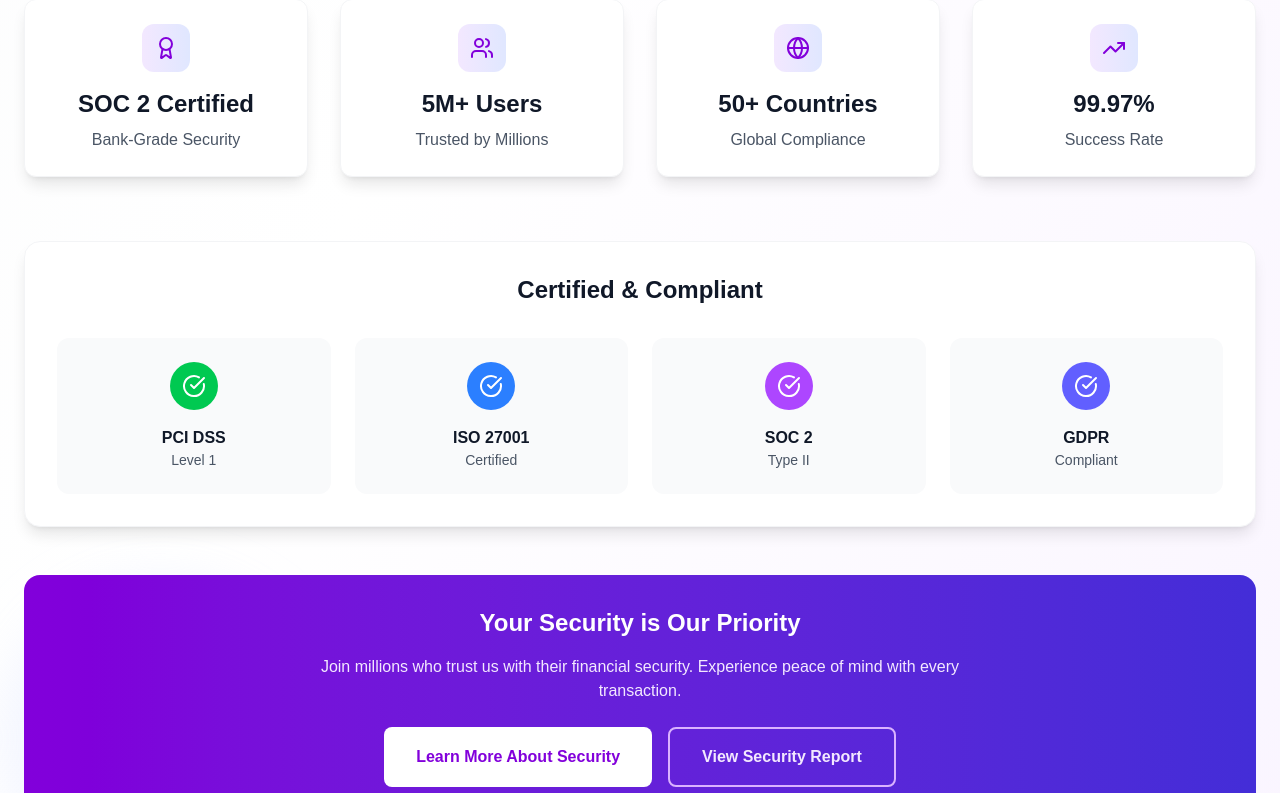
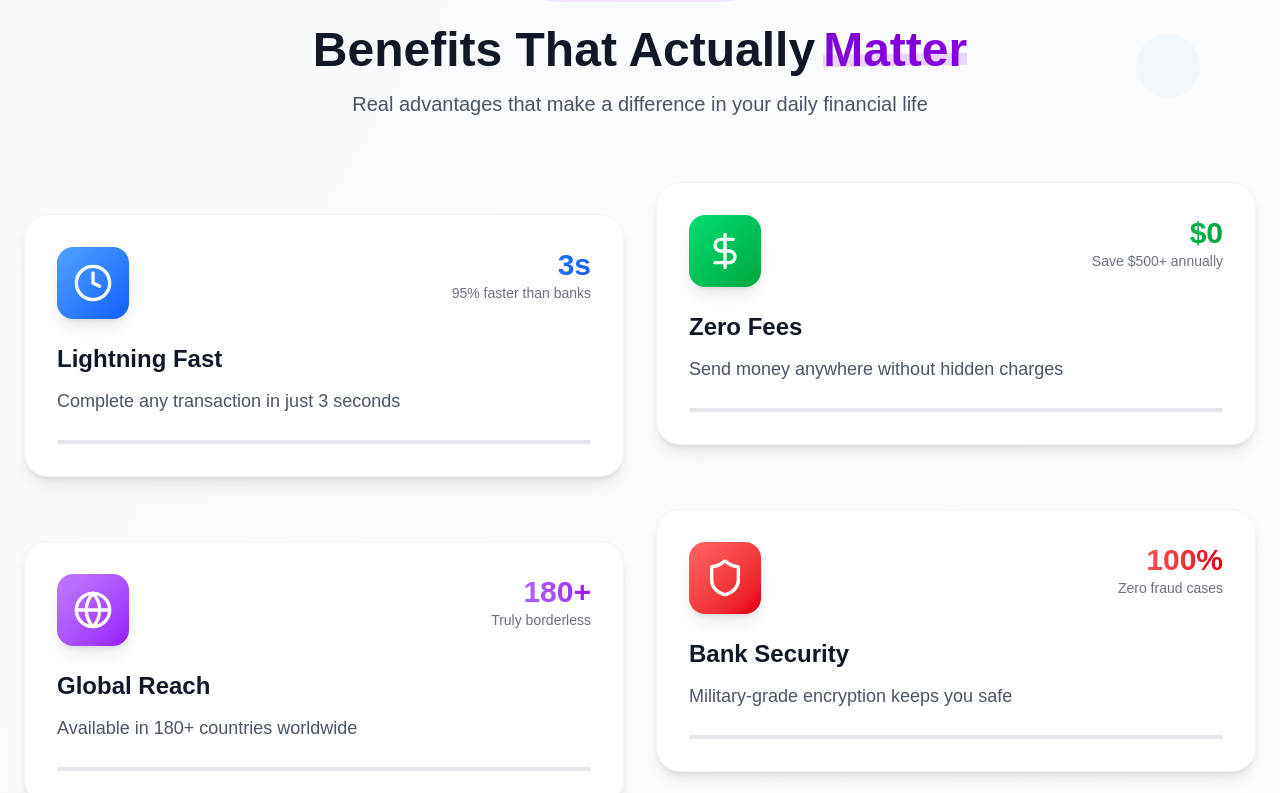
Before and after one commit to mohammadnobin/digital-wallet, a Next.js app: page / in a window 1280 px wide. Shown: the part 6307-7100 px from the top of the page. Built offline with nearby package versions, Linux system fonts and the light colour scheme.

Commit message:
edted some codes SecurityTrust Section

```diff
--- a/src/app/components/Home/SecurityTrust.jsx
+++ b/src/app/components/Home/SecurityTrust.jsx
@@ -35,13 +35,6 @@ export default function SecurityTrustSection() {
       color: "from-purple-600 to-purple-800"
     },
     {
-      icon: <Fingerprint className="w-8 h-8" />,
-      title: "Biometric Authentication",
-      description: "Fingerprint, Face ID, and voice recognition for secure access",
-      detail: "Multi-factor authentication with 99.99% accuracy rate",
-      color: "from-purple-700 to-indigo-700"
-    },
-    {
       icon: <Eye className="w-8 h-8" />,
       title: "24/7 Fraud Monitoring",
       description: "AI-powered systems detect suspicious activity in real-time",
@@ -57,28 +50,6 @@ export default function SecurityTrustSection() {
     }
   ];
 
-  const trustIndicators = [
-    {
-      icon: <Award className="w-6 h-6" />,
-      title: "Bank-Grade Security",
-      value: "SOC 2 Certified"
-    },
-    {
-      icon: <Users className="w-6 h-6" />,
-      title: "Trusted by Millions",
-      value: "5M+ Users"
-    },
-    {
-      icon: <Globe className="w-6 h-6" />,
-      title: "Global Compliance",
-      value: "50+ Countries"
-    },
-    {
-      icon: <TrendingUp className="w-6 h-6" />,
-      title: "Success Rate",
-      value: "99.97%"
-    }
-  ];
 
   const certifications = [
     { name: "PCI DSS", level: "Level 1", color: "bg-green-500" },
@@ -328,60 +299,9 @@ export default function SecurityTrustSection() {
           </div>
         </div>
 
-        {/* Trust Indicators */}
-        <div className="grid md:grid-cols-4 gap-8 mb-16">
-          {trustIndicators.map((indicator, index) => (
-            <div
-              key={index}
-              className="bg-white p-6 rounded-xl shadow-lg hover:shadow-2xl transition-all duration-300 transform hover:-translate-y-2 text-center border border-gray-100 hover:border-purple-200"
-            >
-              <div className="inline-flex p-3 bg-gradient-to-r from-purple-100 to-indigo-100 rounded-xl text-purple-700 mb-4">
-                {indicator.icon}
-              </div>
-              <div className="text-2xl font-bold text-gray-900 mb-2">{indicator.value}</div>
-              <div className="text-gray-600">{indicator.title}</div>
-            </div>
-          ))}
-        </div>
 
-        {/* Compliance Badges */}
-        <div className="bg-white rounded-2xl p-8 shadow-lg border border-gray-100">
-          <h3 className="text-2xl font-bold text-center text-gray-900 mb-8">
-            Certified & Compliant
-          </h3>
-          <div className="grid md:grid-cols-4 gap-6">
-            {certifications.map((cert, index) => (
-              <div
-                key={index}
-                className="bg-gray-50 p-6 rounded-xl text-center hover:shadow-lg transition-all duration-300 transform hover:scale-105"
-              >
-                <div className={`w-12 h-12 ${cert.color} rounded-full flex items-center justify-center text-white font-bold text-lg mx-auto mb-4`}>
-                  <CheckCircle className="w-6 h-6" />
-                </div>
-                <div className="font-bold text-gray-900">{cert.name}</div>
-                <div className="text-sm text-gray-600">{cert.level}</div>
-              </div>
-            ))}
-          </div>
-        </div>
 
-        {/* Bottom CTA */}
-        <div className="text-center mt-12">
-          <div className="bg-gradient-to-r from-purple-700 to-indigo-700 rounded-2xl p-8 text-white">
-            <h3 className="text-2xl font-bold mb-4">Your Security is Our Priority</h3>
-            <p className="text-purple-100 mb-6 max-w-2xl mx-auto">
-              Join millions who trust us with their financial security. Experience peace of mind with every transaction.
-            </p>
-            <div className="flex flex-col sm:flex-row gap-4 justify-center">
-              <button className="bg-white text-purple-700 px-8 py-4 rounded-lg font-semibold hover:bg-purple-50 transition-all duration-300 transform hover:scale-105">
-                Learn More About Security
-              </button>
-              <button className="border-2 border-purple-300 text-purple-100 px-8 py-4 rounded-lg font-semibold hover:bg-purple-600 hover:bg-opacity-20 transition-all duration-300 transform hover:scale-105">
-                View Security Report
-              </button>
-            </div>
-          </div>
-        </div>
+
       </div>
     </section>
   );
```
